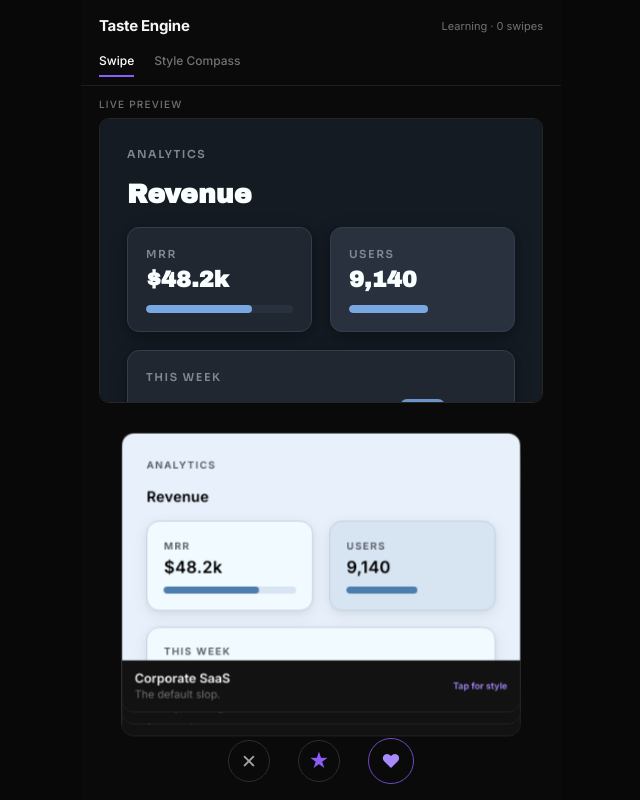
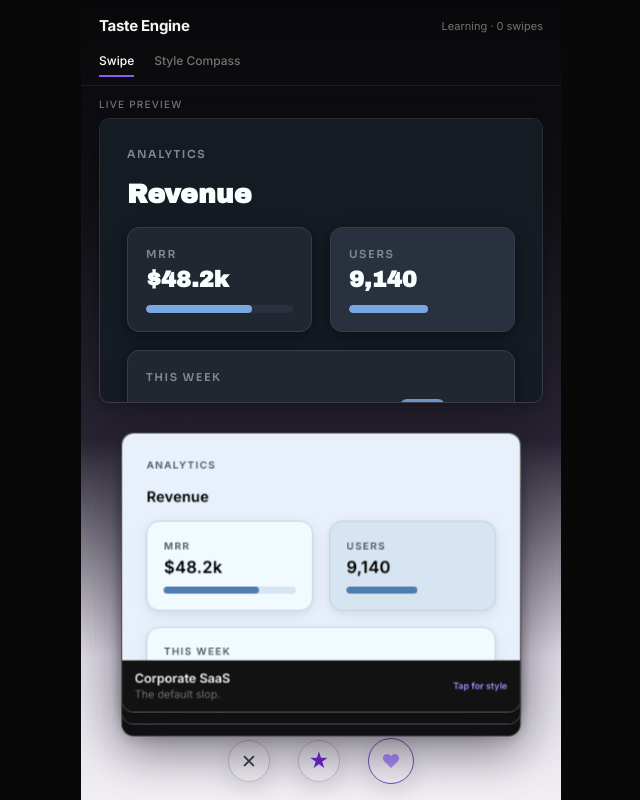
Before and after one commit to lukataylo/high-bar, a React (Vite) app: page / in a window 1280 px wide. Shown: the whole page, without its empty margins (319-959 px from the left). Built offline with nearby package versions, Linux system fonts and the light colour scheme.

Commit message:
style: add dark-to-light card elevation gradient
Co-authored-by: lukataylo <lukataylo@users.noreply.github.com>

```diff
--- a/src/app.css
+++ b/src/app.css
@@ -25,8 +25,10 @@
   height: 285px;
   border-radius: 10px;
   overflow: hidden;
-  border: 1px solid #262626;
-  box-shadow: none;
+  border: 1px solid rgba(255, 255, 255, 0.12);
+  box-shadow:
+    0 18px 44px rgba(0, 0, 0, 0.24),
+    0 2px 10px rgba(0, 0, 0, 0.18);
 }
 
 .mirror-frame .mirror {
@@ -73,8 +75,10 @@
   border-radius: 14px;
   overflow: hidden;
   background: #121212;
-  border: 1px solid #2d2d2d;
-  box-shadow: none;
+  border: 1px solid rgba(255, 255, 255, 0.3);
+  box-shadow:
+    0 24px 52px rgba(22, 16, 32, 0.22),
+    0 4px 14px rgba(22, 16, 32, 0.14);
   display: flex;
   flex-direction: column;
 }
@@ -257,8 +261,8 @@
   display: grid;
   place-items: center;
   background: transparent;
-  border: 1px solid #2d2d2d;
-  box-shadow: none;
+  border: 1px solid rgba(30, 26, 36, 0.2);
+  box-shadow: 0 8px 22px rgba(24, 18, 34, 0.1);
   transition: transform 0.12s ease;
 }
 
@@ -267,7 +271,7 @@
 }
 
 .act.pass {
-  color: #a3a3a3;
+  color: #3f3f46;
 }
 .act.like {
   color: #a78bfa;
@@ -276,7 +280,7 @@
   border-color: #6d4ac2;
 }
 .act.super {
-  color: #8b5cf6;
+  color: #6d28d9;
   font-size: 20px;
 }
 
--- a/src/index.css
+++ b/src/index.css
@@ -39,7 +39,14 @@ button {
   display: flex;
   flex-direction: column;
   overflow: hidden;
-  background: #0a0a0a;
+  background: linear-gradient(
+    180deg,
+    #08080a 0%,
+    #111015 24%,
+    #292433 55%,
+    #ddd9e4 82%,
+    #f1eef4 100%
+  );
 }
 
 .topbar {
```
